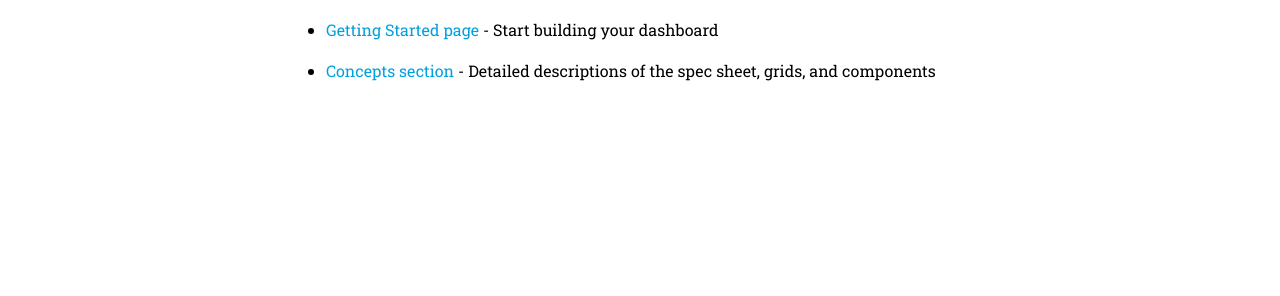
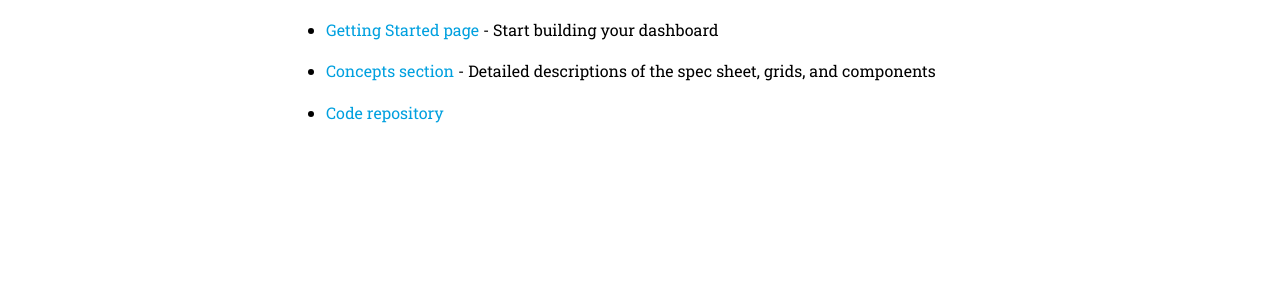
Before and after one commit to datajoint/sci-viz, an MkDocs documentation site: the page built from docs/src/index.md, in a window 1280 px wide. Shown: the part 246-542 px from the top of the page. Built offline with MkDocs 1.6.1 and Material for MkDocs 9.7.7, drawn with Linux system fonts in a browser that asks for light colours; comment, search, counter and statistics services are not loaded; the version menu is left out.

Commit message:
Update index page

```diff
--- a/docs/src/index.md
+++ b/docs/src/index.md
@@ -7,3 +7,5 @@ DataJoint SciViz is a generic scientific visualization framework for building da
 + [Getting Started page](./getting_started.md) - Start building your dashboard
 
 + [Concepts section](./concepts/spec_sheet.md) - Detailed descriptions of the spec sheet, grids, and components
+
++ [Code repository](https://github.com/datajoint/sci-viz)
```
